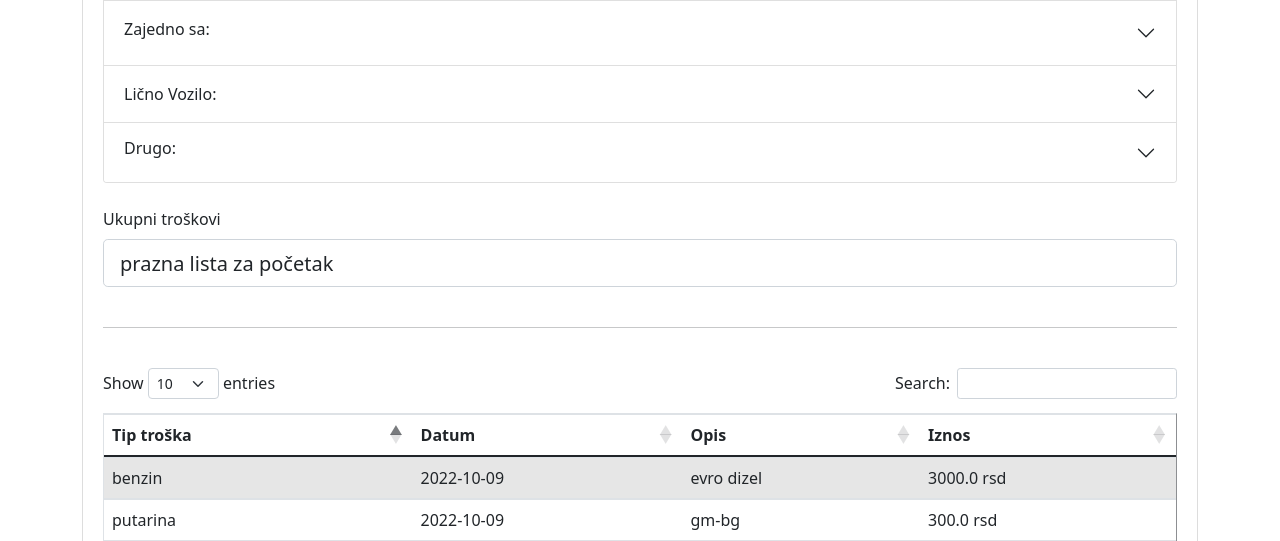
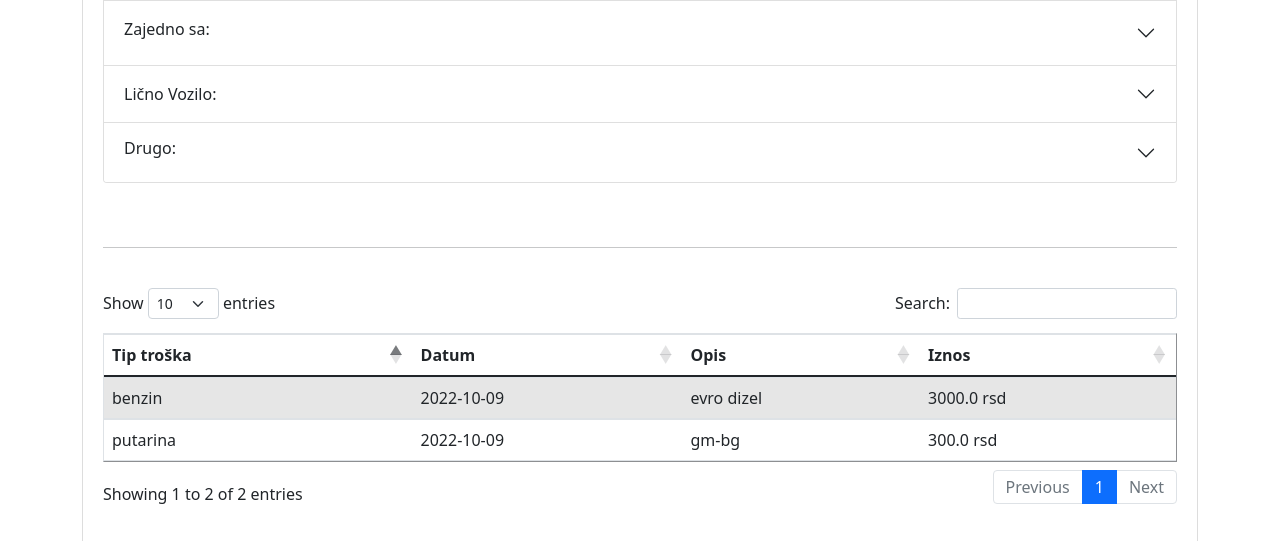
Before and after one commit to miiihaaas/PutniNalozi, a Flask app: page /travel_warrant/1 in a window 1280 px wide. Shown: the part 1000-1541 px from the top of the page. Run offline with Flask 2, Linux system fonts and the light colour scheme; a user stored in the database is signed in; data comes from the database, SQL or seed files in the repository; both versions use the stored data as it was after the commit; some libraries are stand-ins or nearby versions.

Commit message:
ver 0.212

```diff
--- a/putninalozi/templates/travel_warrant.html
+++ b/putninalozi/templates/travel_warrant.html
@@ -391,19 +391,6 @@
         </div>
       </div>
       <br>
-      <div class="form-box">
-        {{ form.expenses.label(class="form-control-label") }}
-          {% if form.expenses.errors %}
-              {{ form.expenses(class="form-control form-control-lg is-invalid") }}
-              <div class="invalid-feedback">
-                  {% for error in form.expenses.errors %}
-                      <span>{{ error }}</span>
-                  {% endfor %}
-              </div>
-          {% else %}
-              {{ form.expenses(class="form-control form-control-lg", placeholder="Uneti registraciju ličnog vozila") }}
-          {% endif %}
-      </div>
       <br>
       <hr>
       <br>
--- a/putninalozi/templates/travel_warrant_user.html
+++ b/putninalozi/templates/travel_warrant_user.html
@@ -326,7 +326,7 @@
 
     </fieldset>
     <div class="form-group">
-      {{ form.submit(class="btn btn-outline-info") }}
+      {{ form.submit(class="btn btn-outline-info") }} <a class="btn btn-info" href="{{ url_for('travel_warrants.download_file', file_name=warrant.file_name) }}">Preuzimi dokument</a>
     </div>
   </form>
 </div>
--- a/putninalozi/travel_warrants/forms.py
+++ b/putninalozi/travel_warrants/forms.py
@@ -68,7 +68,7 @@ class EditAdminTravelWarrantForm(FlaskForm):
     km_start = IntegerField('Početna kilometraža: ', validators=[DataRequired()])
     km_end = IntegerField('Završna kilometraža: ', validators=[DataRequired()])
     status = SelectField('Status: ', choices=[]) #1 - kreiran, 2 - u delu, 3 - kompletiran od strane radnika (popunjeno sve: sati, km, troškovi...), 4 - završen od strane administratora (arhiviran)
-    expenses = FloatField('Ukupni troškovi', validators=[DataRequired()])
+    # expenses = FloatField('Ukupni troškovi', validators=[DataRequired()])
 
     submit = SubmitField('Ažuriraj putni nalog')
 
--- a/putninalozi/travel_warrants/routes.py
+++ b/putninalozi/travel_warrants/routes.py
@@ -263,8 +263,8 @@ def travel_warrant_profile(warrant_id):
         drivers = [('', '----------')] + [(tw.travel_warrant_number, tw.travel_warrant_number + " => " + tw.travelwarrant_user.name + " " + tw.travelwarrant_user.surname)
                                                 for tw in TravelWarrant.query.filter(TravelWarrant.company_id==current_user.user_company.id,
                                                                                     TravelWarrant.vehicle_id!='').filter(TravelWarrant.start_datetime.between(
-                                                                                                                    datum.replace(hour=0, minute=0, second=0, microsecond=0),
-                                                                                                                    datum.replace(hour=23, minute=59, second=59, microsecond=9))).all()]
+                                                                                                                    warrant.start_datetime.replace(hour=0, minute=0, second=0, microsecond=0),
+                                                                                                                    warrant.start_datetime.replace(hour=23, minute=59, second=59, microsecond=9))).all()]
         form.together_with.choices = drivers
         # form.user_id.choices = [(u.id, u.name+ " " + u.surname) for u in db.session.query(User.id,User.name,User.surname).filter_by(company_id=current_user.user_company.id).group_by('name').all()]
         form.vehicle_id.choices = vehicle_list
@@ -293,7 +293,7 @@ def travel_warrant_profile(warrant_id):
                 warrant.km_end = int(form.km_end.data)
                 warrant.status = form.status.data
 
-                warrant.expenses = form.expenses.data
+                # warrant.expenses = form.expenses.data
                 print('zajedno sa - c_user')
             elif form.personal_brand.data != "":
                 warrant.with_task = form.with_task.data
@@ -314,7 +314,7 @@ def travel_warrant_profile(warrant_id):
                 warrant.km_end = int(form.km_end.data)
                 warrant.status = form.status.data
 
-                warrant.expenses = form.expenses.data
+                # warrant.expenses = form.expenses.data
                 print('licno vozilo - c_user')
             elif form.other.data != "":
                 warrant.with_task = form.with_task.data
@@ -335,7 +335,7 @@ def travel_warrant_profile(warrant_id):
                 warrant.km_end = int(form.km_end.data)
                 warrant.status = form.status.data
 
-                warrant.expenses = form.expenses.data
+                # warrant.expenses = form.expenses.data
                 print('drugo - c_user')
             else:
                 warrant.with_task = form.with_task.data
@@ -356,7 +356,7 @@ def travel_warrant_profile(warrant_id):
                 warrant.km_end = int(form.km_end.data)
                 warrant.status = form.status.data
 
-                warrant.expenses = form.expenses.data
+                # warrant.expenses = form.expenses.data
                 print('službeno vozilo - c_user')
 
             br_casova = warrant.end_datetime - warrant.start_datetime
@@ -393,7 +393,7 @@ def travel_warrant_profile(warrant_id):
             form.status.choices=[("kreiran", "kreiran"), ("završen", "završen")]
             form.status.data = str(warrant.status)
 
-            form.expenses.data = warrant.expenses
+            # form.expenses.data = warrant.expenses
 
         print(f'EditUser: {form.errors=}')
 
@@ -413,7 +413,7 @@ def travel_warrant_profile(warrant_id):
         form.vehicle_id.choices = vehicle_list
         print(f'{form.vehicle_id.choices=}')
         form.personal_type.choices = [('', '----------'), ('AUTOMOBIL', 'AUTOMOBIL'),('KOMBI', 'KOMBI'),('KAMION', 'KAMION')]
-        form.status.choices=[("kreiran", "kreiran"), ("završen", "završen"), ("obračunat", "obračunat")]
+        form.status.choices=[("kreiran", "kreiran"), ("završen", "završen"), ("obračunat", "obračunat"), ("storniran", "storniran")]
 
         if form.validate_on_submit():
             if form.together_with.data != '':
@@ -530,19 +530,8 @@ def travel_warrant_profile(warrant_id):
                 warrant.km_end = int(form.km_end.data)
                 warrant.status = form.status.data
 
-                warrant.expenses = []
+                # warrant.expenses = []
                 print('službeno vozilo')
-
-            # br_casova = warrant.end_datetime - warrant.start_datetime
-            # print(f'razlika u vremenu {br_casova}')
-            # br_casova = br_casova.total_seconds() / 3600
-            # print(f'razlika u vremenu {br_casova} u satima')
-            #
-            # br_dnevnica = proracaun_broja_dnevnica(br_casova)
-            #
-            # file_name, text_form = create_pdf_form(warrant, br_casova, br_dnevnica)
-            # warrant.file_name = file_name # mislim da ovaj red može da se izbriše jer se neće menjati naziv dokumenta
-            # warrant.text_form = text_form
 
             db.session.commit()
             flash(f'Putni nalog {warrant.travel_warrant_number} je ažuriran', 'success')
@@ -571,10 +560,10 @@ def travel_warrant_profile(warrant_id):
             form.costs_pays.data = warrant.costs_pays
             form.km_start.data = warrant.km_start
             form.km_end.data = warrant.km_end
-            form.status.choices=[("kreiran", "kreiran"), ("završen", "završen"), ("obračunat", "obračunat")]
+            form.status.choices=[("kreiran", "kreiran"), ("završen", "završen"), ("obračunat", "obračunat") , ("storniran", "storniran")]
             form.status.data = str(warrant.status)
 
-            form.expenses.data = "prazna lista za početak"
+            # form.expenses.data = "prazna lista za početak"
 
         print(f'EditAdmin: {form.errors=}')
 
```
Also changed, not shown: putninalozi/site.db, 1 other file.
